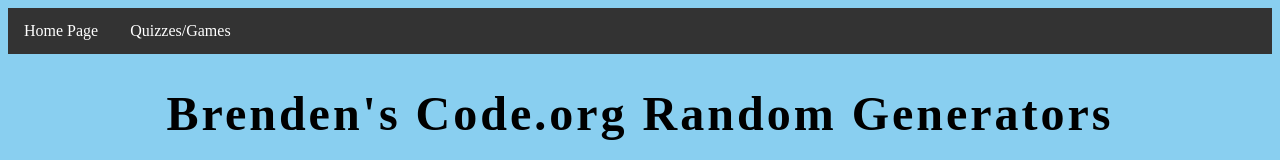
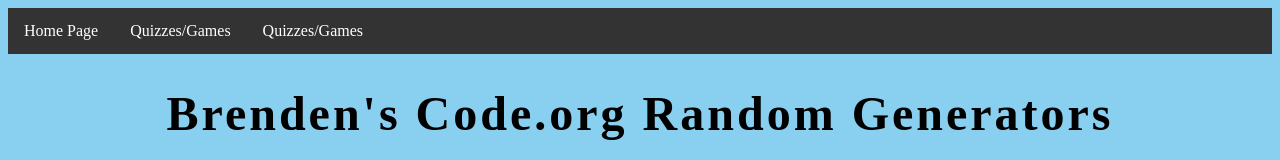
Before and after one commit to WVCS/website-BrendenMilliron, a plain HTML site: page RandomGenerator.html in a window 1280 px wide. Shown: the top 160 px of the page. Drawn offline with Linux system fonts and the light colour scheme.

Commit message:
Update RandomGenerator.html

```diff
--- a/RandomGenerator.html
+++ b/RandomGenerator.html
@@ -9,6 +9,7 @@
       <ul>
         <li><a href = "index.html"> Home Page </a> </li>
         <li><a href = "project.html"> Quizzes/Games </a></li>
+         <li><a href = "RandomGenerator.html"> Quizzes/Games </a></li>
       </ul>
       <center>
       <h1> Brenden's Code.org Random Generators </h1>
```
